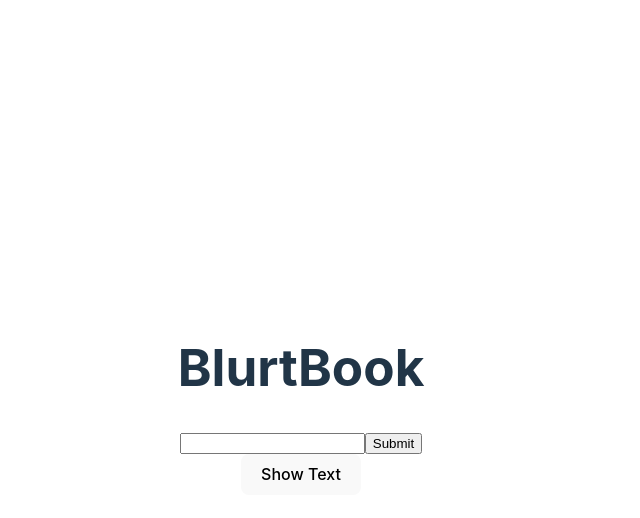
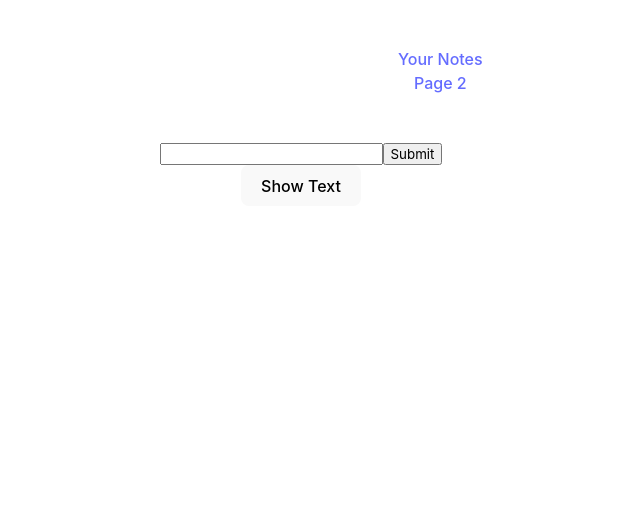
Before and after one commit to karamathasan/BlurtBook, a React (Vite) app in the folder BlurtBook/: page / in a window 1280 px wide. Shown: the top 518 px of the page, without its empty margins (339-979 px from the left). Built offline with nearby package versions, Linux system fonts and the light colour scheme.

Commit message:
changed css

```diff
--- a/BlurtBook/src/App.css
+++ b/BlurtBook/src/App.css
@@ -11,12 +11,54 @@
   will-change: filter;
   transition: filter 300ms;
 }
+
 .logo:hover {
   /* filter: drop-shadow(0 0 2em #646cffaa); */
   filter: drop-shadow(0 0 2em #c37c7caa);
-
 }
 
 .card {
   padding: 2em;
 }
+
+.nav{
+  display: flex;
+  justify-content: space-between;
+  align-items: center;
+  gap: 2rem;
+}
+
+.nav .title a{
+  font-weight: 700;
+  color-scheme: light dark;
+  color: rgba(255, 255, 255, 0.87);
+}
+
+.nav ul{
+  padding: 0;
+  margin: 0;
+  list-style: none;
+}
+
+.nav li:hover{
+  background-color: #555;
+}
+
+.nav a {
+  font-weight: 500;
+  color: #646cff;
+  text-decoration: inherit;
+}
+
+a:hover {
+  color: #535bf2;
+}
+
+.textfield input[type=text], input[type=submit]{
+  font-family: Inter, system-ui, Avenir, Helvetica, Arial, sans-serif;
+
+}
+
+.textfield input[type=text]{
+
+}
--- a/BlurtBook/src/App.tsx
+++ b/BlurtBook/src/App.tsx
@@ -1,7 +1,6 @@
 import { useState } from 'react'
 import reactLogo from './assets/react.svg'
 import './App.css'
-import TextField from 'react'
 import Note from './Note'
 
 function App() {
@@ -10,7 +9,7 @@ function App() {
 
   return (
     <div className="App">
-      <h1>BlurtBook</h1>
+      {/* <h1>BlurtBook</h1> */}
 
       {/* <div>
         <a href="https://vitejs.dev" target="_blank">
--- a/BlurtBook/src/Input.tsx
+++ b/BlurtBook/src/Input.tsx
@@ -1,6 +1,7 @@
 import { useState } from 'react'
 import reactLogo from './assets/react.svg'
 import './App.css'
+
 import Toggle from './Toggle';
 
 function Input() {
@@ -16,7 +17,7 @@ function Input() {
 
   return (
     <div>
-      <form onSubmit={Submit}>
+      <form className='textfield' onSubmit={Submit}>
         <input type = 'text' onChange={(e) => PsetText(e.target.value)}></input>
         <input type = 'submit' onClick={() => setText(Ptext)}></input>
       </form>
--- /dev/null
+++ b/BlurtBook/src/Navbar.tsx
@@ -0,0 +1,17 @@
+import "./main.css"
+
+function Navbar(){
+    return(
+        <nav className="nav">
+            <h1 className ="title">
+                <a href = ""> BlurtBook</a>
+            </h1>
+            <ul>
+                <li> <a href=""> Your Notes</a></li>
+                <li> <a href=""> Page 2</a> </li>
+            </ul>
+        </nav>
+    )
+}
+
+export default Navbar;
--- a/BlurtBook/src/Toggle.tsx
+++ b/BlurtBook/src/Toggle.tsx
@@ -17,9 +17,6 @@ function Toggle(prop: any){
         }
     }
     //define how to change the toggle
-
-    // let toggle = "true";
-
     return (
         <>
         <button onClick={changeToggle}>
--- a/BlurtBook/src/index.css
+++ b/BlurtBook/src/index.css
@@ -14,19 +14,11 @@
   -webkit-text-size-adjust: 100%;
 }
 
-a {
-  font-weight: 500;
-  color: #646cff;
-  text-decoration: inherit;
-}
-a:hover {
-  color: #535bf2;
-}
 
 body {
   margin: 0;
   display: flex;
-  place-items: center;
+  /* place-items: center; */
   min-width: 320px;
   min-height: 100vh;
 }
--- /dev/null
+++ b/BlurtBook/src/main.css
@@ -0,0 +1,32 @@
+.nav{
+    display: flex;
+    justify-content: space-between;
+    align-items: center;
+    gap: 2rem;
+  }
+
+.nav .title a{
+    font-weight: 700;
+    color-scheme: light dark;
+    color: rgba(255, 255, 255, 0.87);
+}
+
+.nav ul{
+    padding: 0;
+    margin: 0;
+    list-style: none;
+}
+
+.nav li:hover{
+    background-color: #555;
+}
+
+.nav a {
+    font-weight: 500;
+    color: #646cff;
+    text-decoration: inherit;
+}
+
+a:hover {
+    color: #535bf2;
+}
--- a/BlurtBook/src/main.tsx
+++ b/BlurtBook/src/main.tsx
@@ -2,15 +2,15 @@ import React from 'react'
 import ReactDOM from 'react-dom/client'
 import App from './App'
 import Input from './Input'
-import Note from './Note'
 import './index.css'
 import Toggle from './Toggle'
+import Navbar from './Navbar'
 //cd BlurtBook
-//npm run dev
 
 ReactDOM.createRoot(document.getElementById('root') as HTMLElement).render(
   <React.StrictMode>
-    <App />
+    {/* <App /> */}
+    <Navbar />
     <Input />
   </React.StrictMode>,
 )
```
